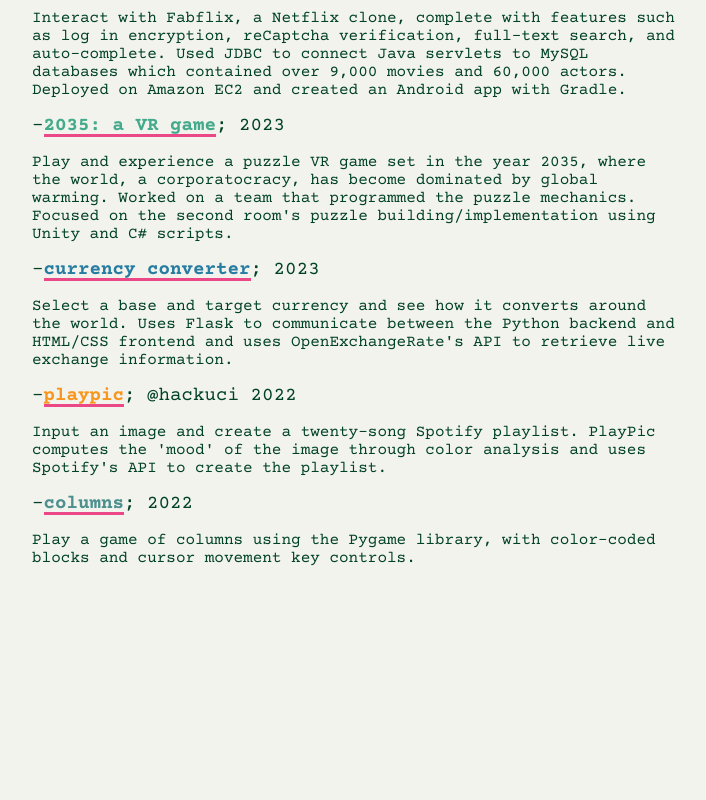
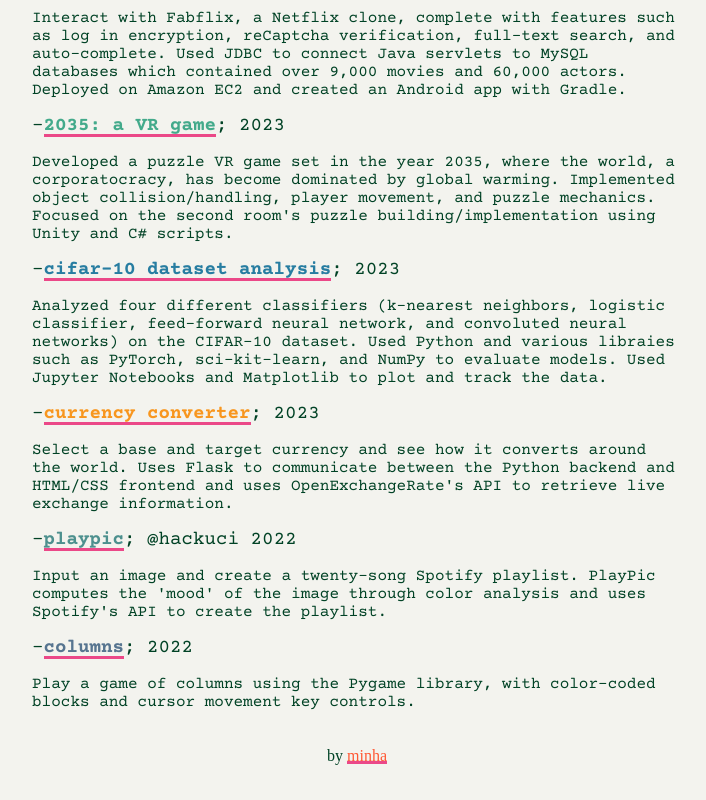
Before and after one commit to mink1m/mink1m.github.io, a plain HTML site: page index.html in a window 1280 px wide. Shown: the part 798-1598 px from the top of the page, without its empty margins (283-989 px from the left). Before the commit the page ends 1436 px from the top, so only its background shows below. Drawn offline with nearby package versions, Linux system fonts and the light colour scheme; a web font is replaced by a local one.

Commit message:
update resume

```diff
--- a/index.html
+++ b/index.html
@@ -105,13 +105,25 @@
                 to MySQL databases which contained over 9,000 movies and 60,000 actors. Deployed on Amazon
                 EC2 and created an Android app with Gradle.
             </p>
+
             <p id="projectTitle"> -<a href="https://www.informatics.uci.edu/can-gaming-cool-global-warming-an-experimental-climate-xr-class-aims-to-inspire-change/" target="_blank"><b>2035: a VR game</b></a>; 2023</p>
             <p>
-                Play and experience a puzzle VR game set in the year 2035, where the world,
-                a corporatocracy, has become dominated by global warming. Worked on a team that
-                programmed the puzzle mechanics. Focused on the second room's puzzle building/implementation
+                Developed a puzzle VR game set in the year 2035, where the world,
+                a corporatocracy, has become dominated by global warming. Implemented
+                object collision/handling, player movement, and puzzle mechanics.
+                Focused on the second room's puzzle building/implementation
                 using Unity and C# scripts.
             </p>
+
+            <p id="projectTitle"> -<a href="https://github.com/mink1m/cifar-10/" target="_blank"><b>cifar-10 dataset analysis</b></a>; 2023</p>
+            <p>
+                Analyzed four different classifiers (k-nearest neighbors, logistic classifier,
+                feed-forward neural network, and convoluted neural networks) on the CIFAR-10 dataset.
+                Used Python and various libraies such as PyTorch, sci-kit-learn, and NumPy to
+                evaluate models. Used Jupyter Notebooks and Matplotlib
+                to plot and track the data.
+            </p>
+
             <p id="projectTitle"> -<a href="http://minha.pythonanywhere.com/" target="_blank"><b>currency converter</b></a>; 2023</p>
             <p>
                 Select a base and target currency and see how it converts around
@@ -138,6 +150,9 @@
             <label for="toggler"></label>
         </div>
     </div>
+    <div class="footer">
+        by <a href="#" id="copyLink" onclick="document.execCommand('copy');alert('Copied minhakimjst@gmail.com!'); return false;">minha</a>
+    </div>
     <script src="./script.js"></script>
 </body>
 </html>
--- a/style.css
+++ b/style.css
@@ -246,3 +246,11 @@ br {
 	transform: translate(-50%, -50%);
 	text-align: center;
 }
+
+.footer {
+	position: relative;
+	text-align: center;
+	width: 100%;
+	font-family: 'Gloock', serif;
+	bottom: 35px;
+}
```
Also changed, not shown: 1 other file.
